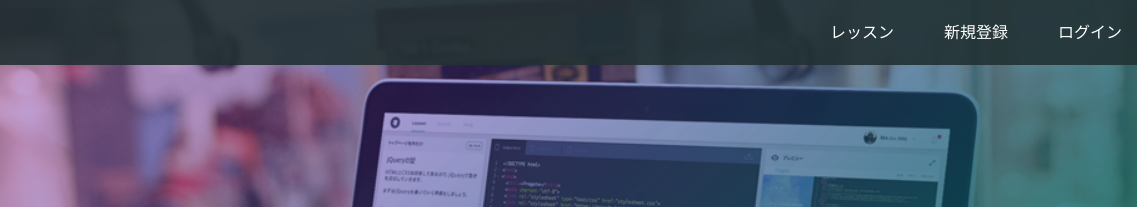
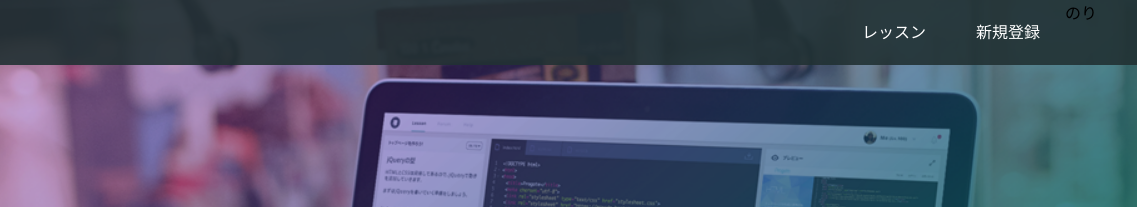
Before and after one commit to Nor-ron/Nor-ron.github.io, a plain HTML site: page index.html in a window 1280 px wide. Shown: the top 207 px of the page, 143-1280 px from the left. Drawn offline with Linux system fonts and the light colour scheme.

Commit message:
Update index.html

```diff
--- a/index.html
+++ b/index.html
@@ -17,7 +17,7 @@
       <div class="header-right">
         <a href="#">レッスン</a>
         <a href="#">新規登録</a>
-        <a href="#" class="login">ログイン</a>
+        <a href="#" class="login"></a>のり
       </div>
     </div>
   </header>
```
